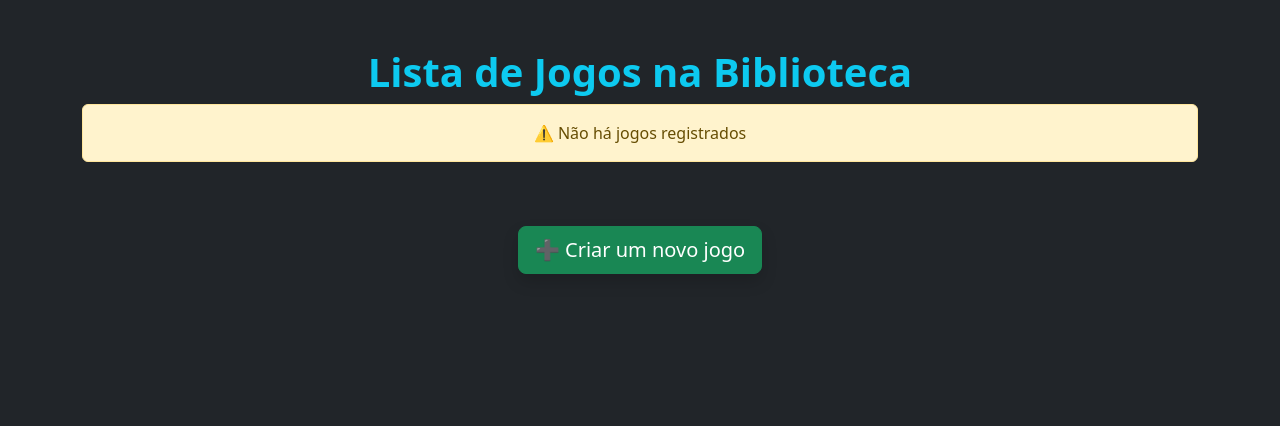
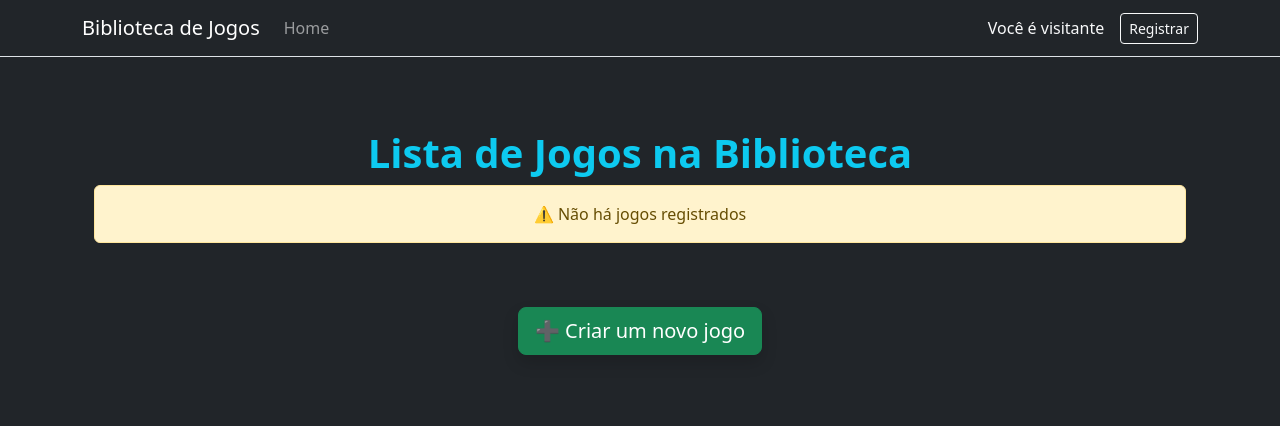
Before and after one commit to arthurprioli/trabalho1-progweb, a Django app: page /jogos/listaJogos in a window 1280 px wide. Shown: the top 426 px of the page. Run offline with Django 5.2, Linux system fonts and the light colour scheme; data that the repository does not hold is empty.

Commit message:
Adiciona navbar no registro

```diff
--- a/listador_jogos/jogos/templates/Login/base.html
+++ b/listador_jogos/jogos/templates/Login/base.html
@@ -10,13 +10,11 @@
 <body>
 <h1>Site Seguro</h1>
 <div>
-    <a href="/jogos/home">Home</a>
-    <a href="/jogos/seguranca">seguranca</a>
+    <a href="{% url 'jogos:home-jogos'%}">Home</a>
     | Você é {% firstof user.username "visitante" %}
     {% if not user.is_authenticated %}
     | <a href="{% url 'jogos:register' %}">Registrar</a>
     {% endif %}
-    | Você é {% firstof user.username "visitante" %}
 </div>
 <hr>
 {% block content %}{% endblock %}
--- /dev/null
+++ b/listador_jogos/jogos/templates/jogos/base.html
@@ -0,0 +1,49 @@
+{% load static %}
+<!DOCTYPE html>
+<html lang="pt-BR">
+<head>
+        <meta charset="utf-8">
+        <meta name="viewport" content="width=device-width, initial-scale=1">
+        <title>{% block title %}Lista de Jogos{% endblock %}</title>
+        <link href="https://cdn.jsdelivr.net/npm/bootstrap@5.3.8/dist/css/bootstrap.min.css" rel="stylesheet" integrity="sha384-sRIl4kxILFvY47J16cr9ZwB07vP4J8+LH7qKQnuqkuIAvNWLzeN8tE5YBujZqJLB" crossorigin="anonymous">
+        <link rel="stylesheet" href="{% static 'jogos/css/style.css' %}">
+</head>
+<body class="bg-dark text-light">
+
+<nav class="navbar navbar-expand-lg navbar-dark bg-dark border-bottom">
+    <div class="container">
+        <a class="navbar-brand" href="{% url 'jogos:home-jogos' %}">Biblioteca de Jogos</a>
+        <button class="navbar-toggler" type="button" data-bs-toggle="collapse" data-bs-target="#mainNav" aria-controls="mainNav" aria-expanded="false" aria-label="Toggle navigation">
+            <span class="navbar-toggler-icon"></span>
+        </button>
+
+        <div class="collapse navbar-collapse" id="mainNav">
+            <ul class="navbar-nav me-auto mb-2 mb-lg-0">
+                <li class="nav-item">
+                    <a class="nav-link" href="{% url 'jogos:home-jogos' %}">Home</a>
+                </li>
+            </ul>
+
+            <div class="d-flex align-items-center">
+                <span class="me-3">Você é {% firstof user.username "visitante" %}</span>
+                {% if not user.is_authenticated %}
+                    <a class="btn btn-sm btn-outline-light" href="{% url 'jogos:register' %}">Registrar</a>
+                {% else %}
+                    <form method="post" action="{% url 'logout' %}">{% csrf_token %}
+                        <button class="btn btn-sm btn-outline-light" type="submit">Sair</button>
+                    </form>
+                {% endif %}
+            </div>
+        </div>
+    </div>
+</nav>
+
+<main class="py-4">
+    <div class="container">
+        {% block content %}{% endblock %}
+    </div>
+</main>
+
+<script src="https://cdn.jsdelivr.net/npm/bootstrap@5.3.8/dist/js/bootstrap.bundle.min.js" integrity="sha384-ENjdO4Dr2bkBIFxQpeoYz1H3QZ6X9e+2K5M3rZ6Y9E3Ji1zK6q9Z2n5q3b7o9Z" crossorigin="anonymous"></script>
+</body>
+</html>
--- a/listador_jogos/jogos/templates/jogos/listaJogos.html
+++ b/listador_jogos/jogos/templates/jogos/listaJogos.html
@@ -1,13 +1,9 @@
+{% extends 'jogos/base.html' %}
 {% load static %}
-<!DOCTYPE html>
-<html>
-    <head>
-        <meta charset="UTF-8">
-        <title>Lista de Jogos</title>
-        <link rel="stylesheet" href="{% static 'jogos/css/style.css' %}">
-        <link href="https://cdn.jsdelivr.net/npm/bootstrap@5.3.8/dist/css/bootstrap.min.css" rel="stylesheet" integrity="sha384-sRIl4kxILFvY47J16cr9ZwB07vP4J8+LH7qKQnuqkuIAvNWLzeN8tE5YBujZqJLB" crossorigin="anonymous">
-    </head>
-    <body class="bg-dark text-light">
+
+{% block title %}Lista de Jogos{% endblock %}
+
+{% block content %}
 <div class="container py-5">
     <h1 class="fw-bold text-center text-info">Lista de Jogos na Biblioteca</h1>
 
@@ -45,6 +41,4 @@
         </a>
     </div>
 </div>
-</body>
-
-</html>
+{% endblock %}
--- a/listador_jogos/jogos/urls.py
+++ b/listador_jogos/jogos/urls.py
@@ -10,7 +10,7 @@ urlpatterns = [
          views.JogoUpdateView.as_view(), name='atualiza-jogo'),
     path('excluiJogo/<int:pk>',
          views.JogoDeleteView.as_view(), name='delete-jogo'),
-    path('home', views.JogoListView.as_view(), name='home-jogos'),
+    path('', views.JogoListView.as_view(), name='home-jogos'),
     path('seguranca/', views.segurancahome, name='segurancahome'),
     path('seguranca/register', views.register, name='register'),
 ]
```
Also changed, not shown: listador_jogos/jogos/static/jogos/css/style.css (+86 -0 lines). Lines whose indentation alone changed are shown as unchanged.
